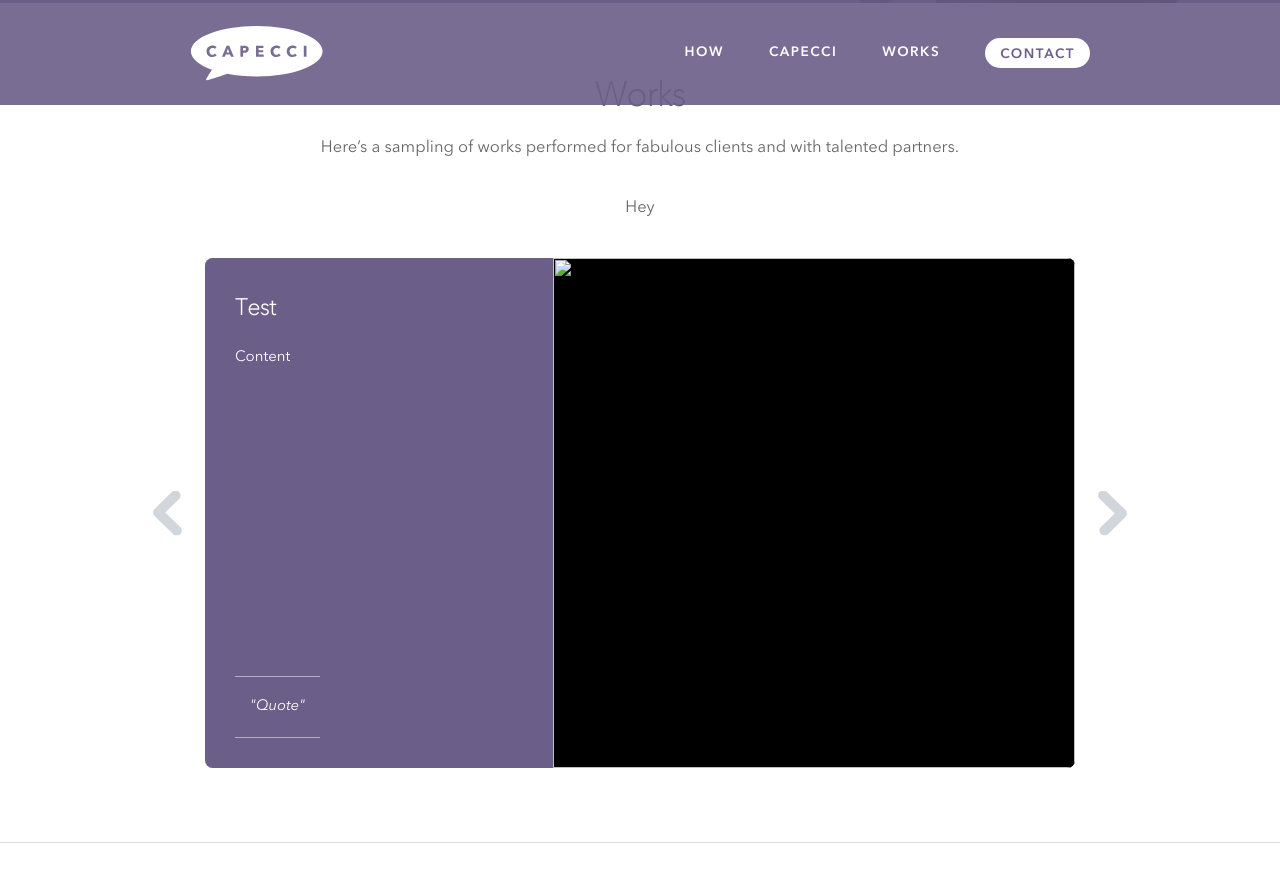
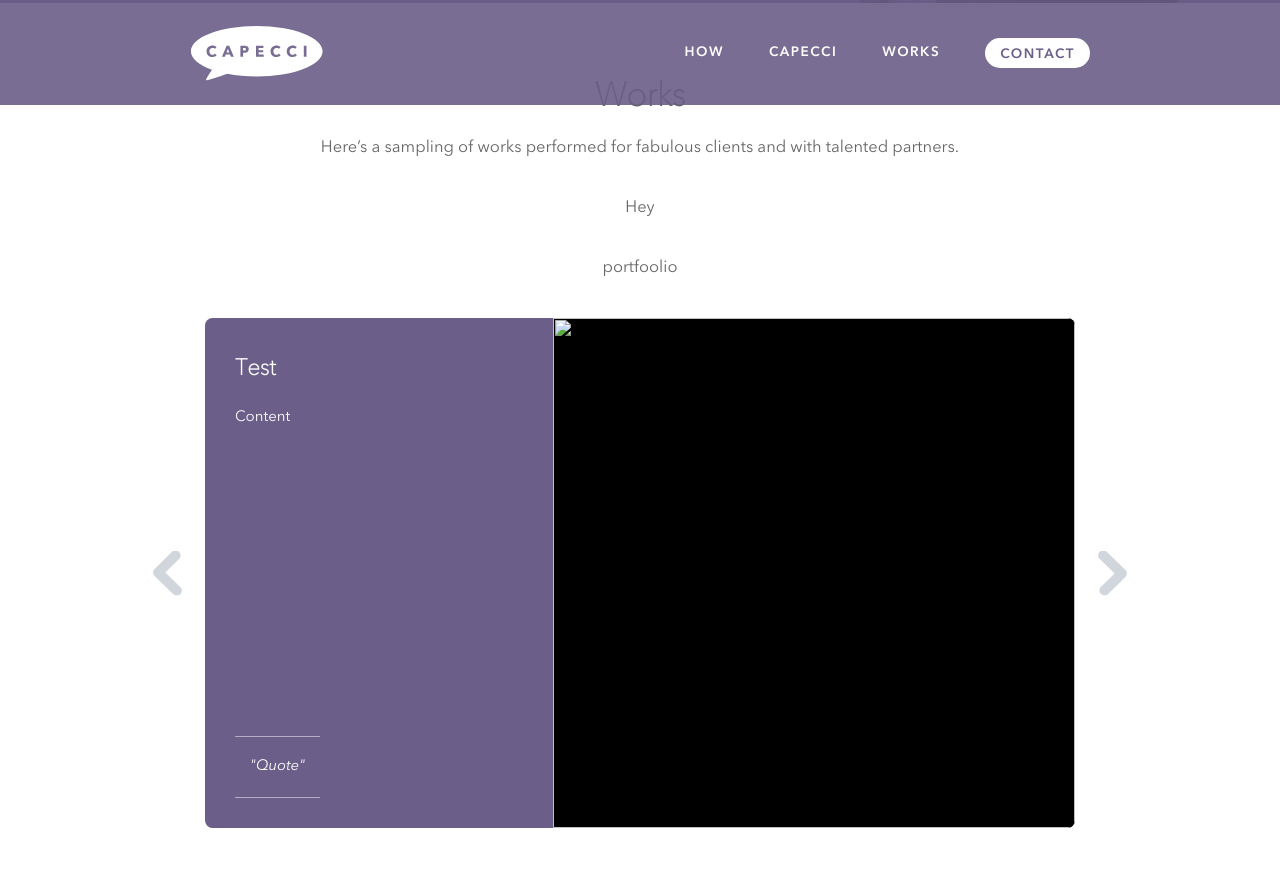
Before and after one commit to tbenbow/capecci, a Jekyll site: the page built from index.html, in a window 1280 px wide and 900 px high, scrolled down 2822 px. Shown: the top 882 px of the window. Built offline with Jekyll 4.4.1, drawn with Linux system fonts in a browser that asks for light colours.

Commit message:
Updated 'index.html' via CloudCannon

```diff
--- a/index.html
+++ b/index.html
@@ -123,8 +123,9 @@ portfolio:
     <p class="editable">Here’s a sampling of works performed for  fabulous clients and with talented partners.</p>
 
      <p>Hey</p>
+     <p>portfoolio {{ portfolio | json }}</p>
     {% for project in portfolio %}
-        <p>Hello {{ project | dump }}</p>
+        <p>Hello {{ project | json }}</p>
     {% endfor %}
 
 
```
